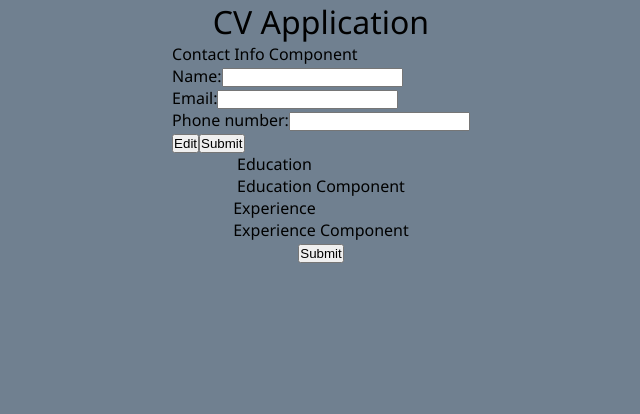
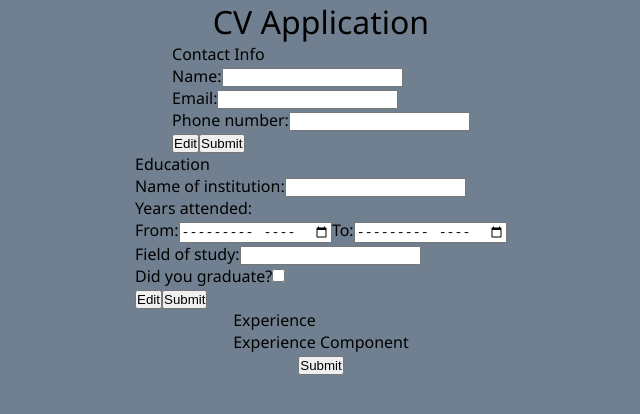
Before and after one commit to derek4987/cv-application, a React (Create React App) app: page / in a window 1280 px wide. Shown: the top 414 px of the page, without its empty margins (319-959 px from the left). Built offline with nearby package versions, Linux system fonts and the light colour scheme.

Commit message:
Initial education component structure

```diff
--- a/src/App.js
+++ b/src/App.js
@@ -14,11 +14,10 @@ function App() {
       <div id='appTitle'>CV Application</div>
       <div id='pageContent'>
         <div id='contactInfoComponent'>
-          <ContactInfo title="Contact Info Component" />
+          <ContactInfo title="Contact Info" />
         </div>
         <div id='educationComponent'>
-          <div className='componentTitle'>Education</div> {/*add in actual component*/}
-          <Education title="Education Component" />
+          <Education title="Education" />
         </div>
         <div id='ExperienceComponent'>
           <div className='componentTitle'>Experience</div> {/*add in actual component*/}
--- a/src/components/Education.js
+++ b/src/components/Education.js
@@ -2,10 +2,41 @@
 
 import React, { useState } from 'react';
 import './styles/education.css';
+import EditButton from './EditButton';
+import SubmitButton from './SubmitButton';
 
 function Education(props) {
 
-    return <div>{props.title}</div>
+    return (
+    	<>
+    	<div className='componentTitle'>{props.title}</div>
+    	<div>
+				<label>Name of institution:</label>
+				<input type='text' />
+    	</div>
+			<div>
+				<div>Years attended:</div>
+				<div>
+					<label>From:</label>
+					<input type='month' />
+					<label>To:</label>
+					<input type='month' />
+				</div>
+    	</div>
+			<div>
+				<label>Field of study:</label>
+				<input type='text' />
+			</div>
+			<div>
+				<label>Did you graduate?</label>
+				<input type='checkbox' />
+			</div>
+			<div>
+				<EditButton title="Edit" />
+				<SubmitButton title="Submit" />
+			</div>
+    	</>
+    );
 }
 
 export default Education;
```
